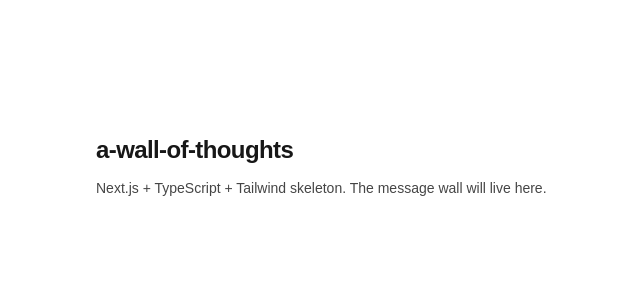
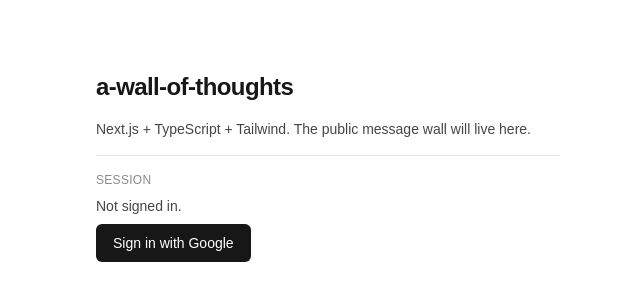
Before and after one commit to ianmager/a-wall-of-thoughs, a Next.js app: page / in a window 1280 px wide. Shown: the part 234-534 px from the top of the page, without its empty margins (312-952 px from the left). Built offline with nearby package versions, Linux system fonts and the light colour scheme; no server answers.

Commit message:
Add Google sign-in UI and session display on home page

```diff
--- a/src/app/page.tsx
+++ b/src/app/page.tsx
@@ -1,10 +1,44 @@
-export default function Home() {
+import { GoogleAuthButtons } from "@/components/google-auth-buttons";
+import { createClient } from "@/lib/supabase/server";
+
+type HomeProps = {
+  searchParams?: Promise<{ error?: string }>;
+};
+
+export default async function Home({ searchParams }: HomeProps) {
+  const sp = (await searchParams) ?? {};
+  const supabase = await createClient();
+  const {
+    data: { user },
+  } = await supabase.auth.getUser();
+
   return (
-    <main className="mx-auto flex min-h-screen max-w-lg flex-col justify-center gap-3 px-6 py-16">
+    <main className="mx-auto flex min-h-screen max-w-lg flex-col justify-center gap-4 px-6 py-16">
       <h1 className="text-2xl font-semibold tracking-tight">a-wall-of-thoughts</h1>
       <p className="text-sm text-foreground/80">
-        Next.js + TypeScript + Tailwind skeleton. The message wall will live here.
+        Next.js + TypeScript + Tailwind. The public message wall will live here.
       </p>
+
+      {sp.error === "auth" ? (
+        <p className="text-sm text-red-600 dark:text-red-400" role="alert">
+          Something went wrong signing you in. Try again, and confirm Supabase redirect URLs
+          include this app&apos;s <code className="font-mono text-xs">/auth/callback</code> URL.
+        </p>
+      ) : null}
+
+      <div className="flex flex-col gap-2 border-t border-foreground/10 pt-4">
+        <p className="text-xs font-medium uppercase tracking-wide text-foreground/50">
+          Session
+        </p>
+        {user ? (
+          <p className="text-sm text-foreground/90">
+            Signed in as <span className="font-medium">{user.email ?? user.id}</span>
+          </p>
+        ) : (
+          <p className="text-sm text-foreground/80">Not signed in.</p>
+        )}
+        <GoogleAuthButtons isSignedIn={!!user} />
+      </div>
     </main>
   );
 }
--- /dev/null
+++ b/src/components/google-auth-buttons.tsx
@@ -0,0 +1,63 @@
+"use client";
+
+import { useRouter } from "next/navigation";
+import { useState } from "react";
+
+import { createClient } from "@/lib/supabase/client";
+
+type Props = {
+  isSignedIn: boolean;
+};
+
+export function GoogleAuthButtons({ isSignedIn }: Props) {
+  const router = useRouter();
+  const [pending, setPending] = useState(false);
+
+  async function signInWithGoogle() {
+    setPending(true);
+    const supabase = createClient();
+    const origin = window.location.origin;
+    const { error } = await supabase.auth.signInWithOAuth({
+      provider: "google",
+      options: {
+        redirectTo: `${origin}/auth/callback`,
+      },
+    });
+    setPending(false);
+    if (error) {
+      console.error(error.message);
+    }
+  }
+
+  async function signOut() {
+    setPending(true);
+    const supabase = createClient();
+    await supabase.auth.signOut();
+    setPending(false);
+    router.refresh();
+  }
+
+  if (isSignedIn) {
+    return (
+      <button
+        type="button"
+        onClick={() => void signOut()}
+        disabled={pending}
+        className="inline-flex w-fit items-center justify-center rounded-md border border-foreground/20 bg-transparent px-4 py-2 text-sm font-medium text-foreground transition-colors hover:bg-foreground/5 disabled:opacity-50"
+      >
+        {pending ? "Signing out…" : "Sign out"}
+      </button>
+    );
+  }
+
+  return (
+    <button
+      type="button"
+      onClick={() => void signInWithGoogle()}
+      disabled={pending}
+      className="inline-flex w-fit items-center justify-center rounded-md border border-foreground/20 bg-foreground px-4 py-2 text-sm font-medium text-background transition-colors hover:opacity-90 disabled:opacity-50"
+    >
+      {pending ? "Redirecting…" : "Sign in with Google"}
+    </button>
+  );
+}
```
Also changed, not shown: 1 other file (tests, documents, lock files or other folders).
